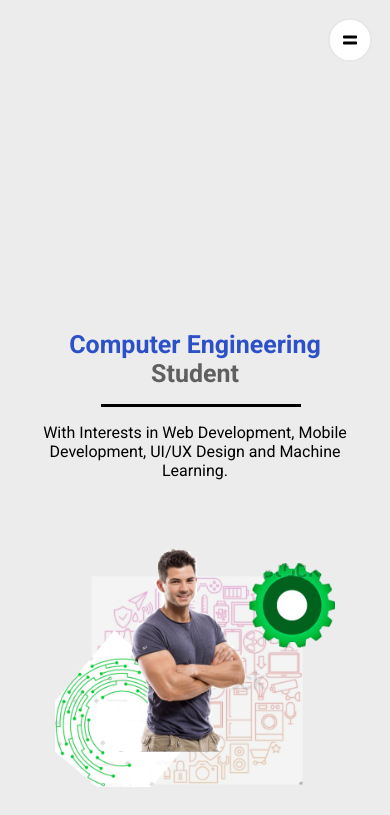
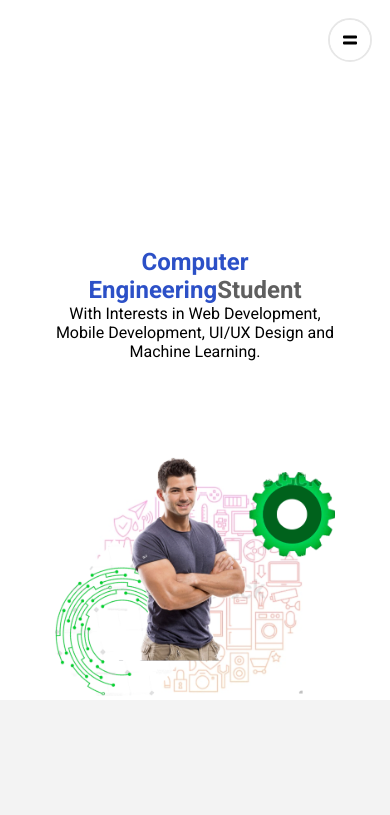
Before and after one commit to lexaugustin/personal-website-v3, a React (Create React App) app in the folder client/: page / in a window 390 px wide. Shown: the top 815 px of the page. Built offline with nearby package versions, Linux system fonts and the light colour scheme.

Commit message:
Finished the skeleton of the banner section

```diff
--- a/client/src/App.css
+++ b/client/src/App.css
@@ -1,4 +1,4 @@
-section {
+section:not(#banner) {
   padding: 100px 0;
 }
 
@@ -12,11 +12,10 @@ section #main{
   position: fixed;
   background-color: rgb(139, 139, 139);
   z-index: 99;
-
 }
 
 #banner {
-  background-color: rgb(236, 236, 236);
+  /* background-color: rgb(236, 236, 236); */
 }
 
 #about {
--- a/client/src/components/common/socials/Socials.js
+++ b/client/src/components/common/socials/Socials.js
@@ -32,12 +32,11 @@ const socials = (props) => {
     return (
         <ul className={styles.icons}>
             { socialIcons.map(social => (
-                <li>
+                <li key={social.name}>
                     <Social
                         name={social.name}
                         icon={social.icon}
                         link={Social.link}
-                        key={social.name}
                     />
                 </li>
             ))}
--- a/client/src/components/sections/banner/Banner.js
+++ b/client/src/components/sections/banner/Banner.js
@@ -9,7 +9,6 @@ const banner = () => {
 
     return (
         <div id={styles.banner}>
-            {/* <div className={styles['header-bg']}></div> */}
 
             <div id={styles['banner-content']}>
 
@@ -19,12 +18,13 @@ const banner = () => {
 
 
                 <div id={styles['text-side']}>
-                    <p>Computer Engineering <span>Student</span></p>
+                    <h2>Computer Engineering<span>Student</span></h2>
                     <div id={styles.bar}></div>
                     <p>With Interests in Web Development, Mobile Development, UI/UX Design and Machine Learning.</p>
                 </div>
 
             </div>
+
         </div>
     )
 }
--- a/client/src/components/sections/banner/Banner.module.css
+++ b/client/src/components/sections/banner/Banner.module.css
@@ -1,159 +1,85 @@
 #banner {
+    height: 700px;
     position: relative;
-    overflow: hidden;
-    height: 700px;
+}
+
+#banner-content {
+    display: flex;
+    align-items: center;
+    justify-content: center;
+    width: 90%;
+    margin: 0 auto;
+    /* background-color: silver; */
+
+    position: absolute;
+    bottom: 0;
+    left: 0;
+    right: 0;
 }
 
 
-/* ==========================================================================
+/* ===========================================
 Picture Side
-========================================================================== */
+============================================== */
 #picture-side {
-    align-self: flex-end;
-    margin: 2vh 5% 0 5%;
-    position: relative;
-    bottom: calc(6% - 7.5vw);
-    /* background-color: red; */
+    /* background-color: gray; */
+    margin-right: 3%;
 }
 
 #picture-side img {
+    width: 94%;
     max-width: 550px;
-    width: 100%;
-    display: block;
-    margin: 0 auto;
 }
 
 
-/* ==========================================================================
+/* ===========================================
 Text Side
-========================================================================== */
+============================================== */
 #text-side {
     max-width: 500px;
-    align-self: center;
-    margin: 0 5%;
+    margin-left: 3%;
+    align-self: flex-start;
     display: flex;
     flex-direction: column;
-    /* background-color: silver; */
+    /* background-color: gray */
 }
 
-#text-side p:nth-of-type(1) {
-    font-size: 25px;
+#text-side h2 {
     font-weight: 600;
     color: #2C50C7;
     margin: 0;
 }
 
-#text-side p:nth-of-type(1) span {
+#text-side h2 span {
     color: #5F5F5F;
 }
 
-#bar {
-    width: 200px;
-    height: 3px;
-    background-color: black;
-    align-self: flex-end;
-    margin: 24px 16%;
-}
-
-#text-side p:nth-of-type(2) {
+#text-side p {
     font-weight: 300;
-    /* max-width: 460px; */
     margin: 0;
 }
 
-/* ==========================================================================
+/* ===========================================
 Media Querries
-========================================================================== */
-@media screen and (min-width: 725px) {
+============================================== */
+@media (max-width: 959px){
     #banner-content {
-        height: 100%;
-        display: flex;
-        flex-direction: row;
-        justify-content: center;
-    }
-
-    #text-side {
-        padding: 32px 0;
-    }
-}
-
-@media screen and (max-width: 550px) {
-
-    #banner-content {
-        height: 100%;
-        display: flex;
-        flex-direction: row;
-        justify-content: center;
+        flex-direction: column-reverse;
+        text-align: center;
     }
 
     #picture-side {
-        /* margin: 8vh 5% 0 5%; */
-        /* margin: 0vh 5% 0 5%; */
-    }
-
-    #text-side {
-        padding: 64px 0;
-    }
-
-    #bar {
-        width: 200px;
-        height: 3px;
-        background-color: black;
-        align-self: flex-end;
-        margin: 16px 16%;
-    }
-}
-
-@media screen and (min-width: 551px) and (max-width: 724px) {
-
-    #banner-content {
-        height: 100%;
-        display: flex;
-        flex-direction: row;
-        justify-content: center;
-    }
-
-    #picture-side {
-        /* margin: 8vh 5% 0 5%; */
-        /* margin: 0vh 5% 0 5%; */
-    }
-
-    #text-side {
-        padding: 32px 0;
-    }
-}
-
-@media screen and (min-width: 875px) {
-    #picture-side img {
-        float: left;
-    }
-}
-
-
-@media screen and (max-width: 959px) {
-    #banner {
-        height: 700px;
-        /* max-height: 93vh; */
-    }
-
-    #banner-content {
-        flex-direction: column-reverse;
-        justify-content: flex-start;
-    }
-
-    #picture-side {
-        align-self: center;
-        display: flex;
+        margin: 48px auto 0 auto;
     }
 
     #picture-side img {
         width: 80%;
-        align-self: center;
+        max-width: 550px;
     }
 
     #text-side {
         width: 80%;
-        text-align: center;
+        align-self: center;
+        margin: 0 auto 48px auto;
     }
-
 }
--- a/client/src/components/sections/career/experiences/experience/Experience.js
+++ b/client/src/components/sections/career/experiences/experience/Experience.js
@@ -14,9 +14,9 @@ const experience = (props) => {
             <div className={styles.description}>
                 <h2>{props.company}</h2>
                 <p className={styles.position}>{props.position}</p>
-                <p className={styles.date}s>{props.date}</p>
+                <p className={styles.date}>{props.date}</p>
                 <p className={styles.location} >{props.location}</p>
-                <p className={styles.children} >{props.children}</p>
+                <div className={styles.children} >{props.children}</div>
             </div>
 
         </div>
--- a/client/src/components/sections/contact/Contact.js
+++ b/client/src/components/sections/contact/Contact.js
@@ -12,7 +12,7 @@ class Contact extends Component {
 
                 <form>
                     <div className={styles['form-group']}>
-                        <label for="name">Name</label>
+                        <label>Name</label>
                         <input type="text"/>
                     </div>
 
@@ -22,12 +22,12 @@ class Contact extends Component {
                     </div>
 
                     <div className={styles['form-group']}>
-                        <label for="subject">Subject</label>
+                        <label>Subject</label>
                         <input type="text"/>
                     </div>
 
                     <div className={styles['form-group']}>
-                        <label for="message">Message</label>
+                        <label>Message</label>
                         <textarea/>
                     </div>
 
--- a/client/src/components/sections/latestProjects/LatestProjects.js
+++ b/client/src/components/sections/latestProjects/LatestProjects.js
@@ -27,8 +27,8 @@ const latestProjects = (props) => {
                 </div>
 
                 <div className={styles.links}>
-                    <p>See More<i class="fas fa-long-arrow-alt-right"></i></p>
-                    <p className={styles.igithub}>See Project on Github<i class="fab fa-github-alt"></i></p>
+                    <p>See More<i className="fas fa-long-arrow-alt-right"></i></p>
+                    <p className={styles.igithub}>See Project on Github<i className="fab fa-github-alt"></i></p>
                 </div>
             </div>
 
--- a/client/src/components/sections/moreProjects/projectCard/ProjectCard.js
+++ b/client/src/components/sections/moreProjects/projectCard/ProjectCard.js
@@ -22,8 +22,8 @@ const projectCard = (props) => {
             </ul>
 
             <div className={styles.links}>
-                <i class="fas fa-external-link-alt"></i>
-                <i class="fab fa-github"></i>
+                <i className="fas fa-external-link-alt"></i>
+                <i className="fab fa-github"></i>
             </div>
 
         </div>
--- a/client/src/components/sections/navbar/Navbar.js
+++ b/client/src/components/sections/navbar/Navbar.js
@@ -32,8 +32,6 @@ export default class Navbar extends Component {
 
     render() {
 
-        // console.log(window.innerWidth);
-
         return (
             <div>
 
```
Also changed, not shown: client/src/components/sections/about/About.js (+9 -9 lines).
